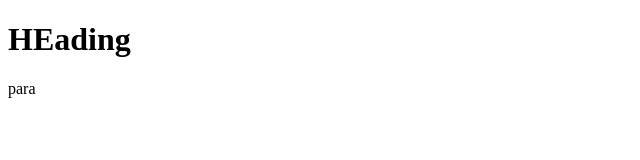
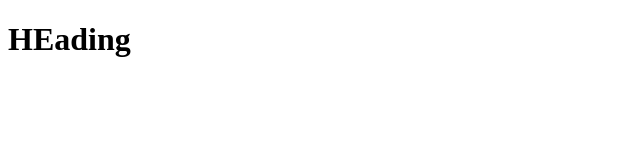
Before and after one commit to charanshamra03/test, a plain HTML site: page index.html in a window 1280 px wide. Shown: the full height of the page, 0-640 px from the left. Drawn offline with Linux system fonts and the light colour scheme.

Commit message:
added heading

```diff
--- a/index.html
+++ b/index.html
@@ -7,6 +7,6 @@
 </head>
 <body>
     <h1>HEading</h1>
-    <p>para</p>
+    <h2></h2>
 </body>
 </html>
```
